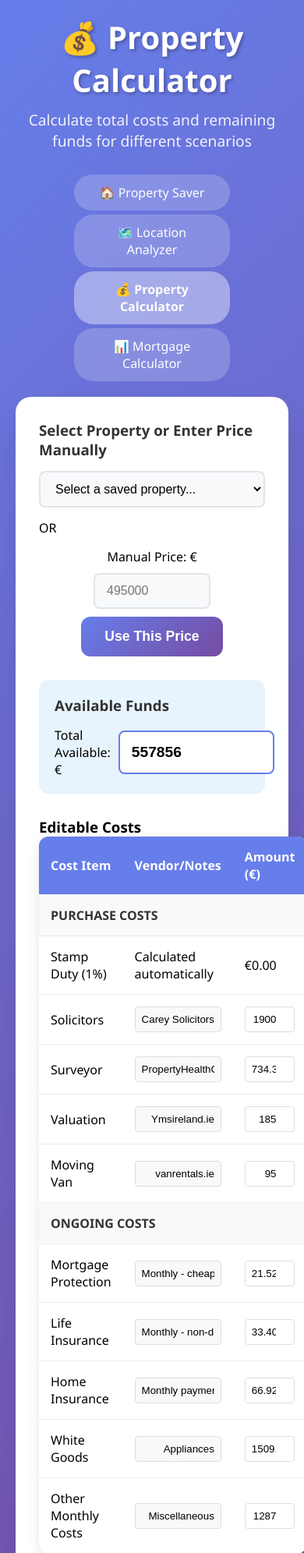
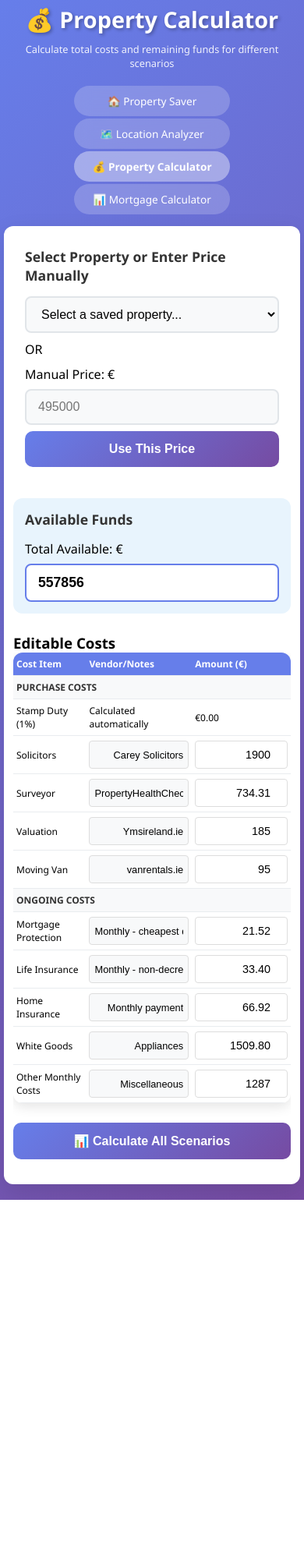
Before and after one commit to Leniston/Poeperty_saver, a PHP site: page /calculator.php in a window 390 px wide. Shown: the top 1992 px of the page at 78% size. After the commit the page ends 1539 px from the top, so only its background shows below. Run offline with PHP 8.4, Linux system fonts and the light colour scheme; data that the repository does not hold is empty.

Commit message:
mobile friendly updates

```diff
--- a/calculator.php
+++ b/calculator.php
@@ -1,19 +1,20 @@
 <?php include 'header.php'; ?>
 
-    <!-- Page-specific styles for calculator -->
+    <!-- Page-specific mobile-friendly styles for calculator -->
     <style>
         .property-selector {
-            margin-bottom: 30px;
+            margin-bottom: 25px;
         }
 
         .property-selector h3 {
             margin-bottom: 15px;
             color: #333;
+            font-size: 1.1rem;
         }
 
         .property-dropdown {
             display: flex;
-            gap: 15px;
+            gap: 12px;
             align-items: center;
             flex-wrap: wrap;
         }
@@ -25,12 +26,14 @@
             font-size: 1rem;
             background: #f8f9fa;
             min-width: 200px;
+            min-height: 44px;
         }
 
         .manual-input {
             display: flex;
-            gap: 10px;
+            gap: 8px;
             align-items: center;
+            flex-wrap: wrap;
         }
 
         .manual-input input {
@@ -39,50 +42,55 @@
             border-radius: 8px;
             font-size: 1rem;
             background: #f8f9fa;
-            width: 150px;
+            width: 140px;
+            min-height: 44px;
         }
 
         .funds-section {
             background: #e8f4fd;
             padding: 20px;
             border-radius: 12px;
-            margin-bottom: 30px;
+            margin-bottom: 25px;
         }
 
         .funds-section h3 {
             margin-bottom: 15px;
             color: #333;
+            font-size: 1.1rem;
         }
 
         .funds-input {
             display: flex;
             align-items: center;
             gap: 10px;
+            flex-wrap: wrap;
         }
 
         .funds-input input {
-            padding: 15px;
+            padding: 12px 15px;
             border: 2px solid #667eea;
             border-radius: 8px;
-            font-size: 1.2rem;
+            font-size: 1.1rem;
             font-weight: bold;
-            width: 200px;
+            width: 180px;
             background: white;
+            min-height: 44px;
         }
 
         .costs-table {
             width: 100%;
             border-collapse: collapse;
-            margin-bottom: 30px;
+            margin-bottom: 25px;
             background: white;
             border-radius: 12px;
             overflow: hidden;
             box-shadow: 0 5px 15px rgba(0,0,0,0.1);
+            font-size: 0.9rem;
         }
 
         .costs-table th,
         .costs-table td {
-            padding: 15px;
+            padding: 12px 8px;
             text-align: left;
             border-bottom: 1px solid #e9ecef;
         }
@@ -91,14 +99,17 @@
             background: #667eea;
             color: white;
             font-weight: 600;
+            font-size: 0.85rem;
         }
 
         .costs-table input {
             border: 1px solid #ddd;
-            padding: 8px;
+            padding: 8px 6px;
             border-radius: 4px;
             width: 100%;
             text-align: right;
+            font-size: 0.9rem;
+            min-height: 36px;
         }
 
         .category-header {
@@ -202,27 +216,108 @@
         }
 
         .remaining-amount {
-            font-size: 2rem;
+            font-size: 1.5rem;
             font-weight: bold;
             margin-bottom: 5px;
         }
 
         .remaining-label {
             opacity: 0.9;
+            font-size: 0.9rem;
         }
 
+        /* Mobile optimizations */
         @media (max-width: 768px) {
-            .scenarios-grid {
-                grid-template-columns: 1fr;
-            }
-
             .property-dropdown {
                 flex-direction: column;
                 align-items: stretch;
+                gap: 10px;
+            }
+
+            .property-dropdown select {
+                min-width: auto;
+                width: 100%;
             }
 
             .manual-input {
                 flex-direction: column;
+                align-items: stretch;
+                gap: 8px;
+            }
+
+            .manual-input input {
+                width: 100%;
+            }
+
+            .funds-input {
+                flex-direction: column;
+                align-items: stretch;
+                gap: 8px;
+            }
+
+            .funds-input input {
+                width: 100%;
+            }
+
+            .scenarios-grid {
+                grid-template-columns: 1fr;
+                gap: 15px;
+            }
+
+            .scenario-card {
+                padding: 15px;
+            }
+
+            .scenario-title {
+                font-size: 1.2rem;
+            }
+
+            .costs-table {
+                font-size: 0.8rem;
+            }
+
+            .costs-table th,
+            .costs-table td {
+                padding: 8px 6px;
+            }
+
+            .costs-table th {
+                font-size: 0.75rem;
+            }
+
+            /* Make table horizontally scrollable on very small screens */
+            .table-container {
+                overflow-x: auto;
+                -webkit-overflow-scrolling: touch;
+            }
+
+            .remaining-amount {
+                font-size: 1.3rem;
+            }
+        }
+
+        @media (max-width: 480px) {
+            .scenario-card {
+                padding: 12px;
+            }
+
+            .cost-item {
+                font-size: 0.85rem;
+                padding: 4px 0;
+            }
+
+            .costs-table {
+                font-size: 0.75rem;
+            }
+
+            .costs-table th,
+            .costs-table td {
+                padding: 6px 4px;
+            }
+
+            .funds-section,
+            .property-selector {
+                padding: 15px;
             }
         }
     </style>
@@ -252,6 +347,7 @@
         </div>
 
         <h3>Editable Costs</h3>
+        <div class="table-container">
             <table class="costs-table">
                 <thead>
                 <tr>
@@ -271,22 +367,22 @@
                 </tr>
                 <tr>
                     <td>Solicitors</td>
-                <td><input type="text" value="Carey Solicitors" readonly style="background: #f8f9fa;"></td>
+                    <td><input type="text" value="Carey Solicitors" readonly style="background: #f8f9fa; font-size: 0.8rem;"></td>
                     <td><input type="number" id="solicitors" value="1900" step="0.01"></td>
                 </tr>
                 <tr>
                     <td>Surveyor</td>
-                <td><input type="text" value="PropertyHealthCheck.ie" readonly style="background: #f8f9fa;"></td>
+                    <td><input type="text" value="PropertyHealthCheck.ie" readonly style="background: #f8f9fa; font-size: 0.8rem;"></td>
                     <td><input type="number" id="surveyor" value="734.31" step="0.01"></td>
                 </tr>
                 <tr>
                     <td>Valuation</td>
-                <td><input type="text" value="Ymsireland.ie" readonly style="background: #f8f9fa;"></td>
+                    <td><input type="text" value="Ymsireland.ie" readonly style="background: #f8f9fa; font-size: 0.8rem;"></td>
                     <td><input type="number" id="valuation" value="185" step="0.01"></td>
                 </tr>
                 <tr>
                     <td>Moving Van</td>
-                <td><input type="text" value="vanrentals.ie" readonly style="background: #f8f9fa;"></td>
+                    <td><input type="text" value="vanrentals.ie" readonly style="background: #f8f9fa; font-size: 0.8rem;"></td>
                     <td><input type="number" id="movingVan" value="95" step="0.01"></td>
                 </tr>
                 <tr class="category-header">
@@ -294,31 +390,32 @@
                 </tr>
                 <tr>
                     <td>Mortgage Protection</td>
-                <td><input type="text" value="Monthly - cheapest quote" readonly style="background: #f8f9fa;"></td>
+                    <td><input type="text" value="Monthly - cheapest quote" readonly style="background: #f8f9fa; font-size: 0.8rem;"></td>
                     <td><input type="number" id="mortgageProtection" value="21.52" step="0.01"></td>
                 </tr>
                 <tr>
                     <td>Life Insurance</td>
-                <td><input type="text" value="Monthly - non-decreasing" readonly style="background: #f8f9fa;"></td>
+                    <td><input type="text" value="Monthly - non-decreasing" readonly style="background: #f8f9fa; font-size: 0.8rem;"></td>
                     <td><input type="number" id="lifeInsurance" value="33.40" step="0.01"></td>
                 </tr>
                 <tr>
                     <td>Home Insurance</td>
-                <td><input type="text" value="Monthly payment" readonly style="background: #f8f9fa;"></td>
+                    <td><input type="text" value="Monthly payment" readonly style="background: #f8f9fa; font-size: 0.8rem;"></td>
                     <td><input type="number" id="homeInsurance" value="66.92" step="0.01"></td>
                 </tr>
                 <tr>
                     <td>White Goods</td>
-                <td><input type="text" value="Appliances" readonly style="background: #f8f9fa;"></td>
+                    <td><input type="text" value="Appliances" readonly style="background: #f8f9fa; font-size: 0.8rem;"></td>
                     <td><input type="number" id="whiteGoods" value="1509.80" step="0.01"></td>
                 </tr>
                 <tr>
                     <td>Other Monthly Costs</td>
-                <td><input type="text" value="Miscellaneous" readonly style="background: #f8f9fa;"></td>
+                    <td><input type="text" value="Miscellaneous" readonly style="background: #f8f9fa; font-size: 0.8rem;"></td>
                     <td><input type="number" id="otherCosts" value="1287" step="0.01"></td>
                 </tr>
                 </tbody>
             </table>
+        </div>
 
         <button class="btn" onclick="calculateAll()" style="margin-bottom: 20px;">📊 Calculate All Scenarios</button>
     </div>
@@ -424,51 +520,39 @@
                 <div class="cost-breakdown">
                     <div class="cost-item">
                         <span class="cost-label">House Price:</span>
-                        <span class="cost-value house-price">€${scenario.housePrice.toLocaleString('en-IE', {minimumFractionDigits: 2})}</span>
+                        <span class="cost-value house-price">€${scenario.housePrice.toLocaleString('en-IE', {minimumFractionDigits: 0})}</span>
                     </div>
                     <div class="cost-item">
                         <span class="cost-label">Stamp Duty (1%):</span>
-                        <span class="cost-value">€${scenario.stampDuty.toLocaleString('en-IE', {minimumFractionDigits: 2})}</span>
+                        <span class="cost-value">€${scenario.stampDuty.toLocaleString('en-IE', {minimumFractionDigits: 0})}</span>
                     </div>
                     <div class="cost-item">
                         <span class="cost-label">Solicitors:</span>
-                        <span class="cost-value">€${scenario.costs.solicitors.toLocaleString('en-IE', {minimumFractionDigits: 2})}</span>
+                        <span class="cost-value">€${scenario.costs.solicitors.toLocaleString('en-IE', {minimumFractionDigits: 0})}</span>
                     </div>
                     <div class="cost-item">
                         <span class="cost-label">Surveyor:</span>
-                        <span class="cost-value">€${scenario.costs.surveyor.toLocaleString('en-IE', {minimumFractionDigits: 2})}</span>
-                    </div>
-                    <div class="cost-item">
-                        <span class="cost-label">Valuation:</span>
-                        <span class="cost-value">€${scenario.costs.valuation.toLocaleString('en-IE', {minimumFractionDigits: 2})}</span>
-                    </div>
-                    <div class="cost-item">
-                        <span class="cost-label">Moving Van:</span>
-                        <span class="cost-value">€${scenario.costs.movingVan.toLocaleString('en-IE', {minimumFractionDigits: 2})}</span>
-                    </div>
-                    <div class="cost-item">
-                        <span class="cost-label">Insurance & Ongoing:</span>
-                        <span class="cost-value">€${(scenario.costs.mortgageProtection + scenario.costs.lifeInsurance + scenario.costs.homeInsurance).toLocaleString('en-IE', {minimumFractionDigits: 2})}</span>
-                    </div>
-                    <div class="cost-item">
-                        <span class="cost-label">White Goods:</span>
-                        <span class="cost-value">€${scenario.costs.whiteGoods.toLocaleString('en-IE', {minimumFractionDigits: 2})}</span>
+                        <span class="cost-value">€${scenario.costs.surveyor.toLocaleString('en-IE', {minimumFractionDigits: 0})}</span>
                     </div>
                     <div class="cost-item">
                         <span class="cost-label">Other Costs:</span>
-                        <span class="cost-value">€${scenario.costs.otherCosts.toLocaleString('en-IE', {minimumFractionDigits: 2})}</span>
+                        <span class="cost-value">€${(scenario.costs.valuation + scenario.costs.movingVan + scenario.costs.whiteGoods + scenario.costs.otherCosts).toLocaleString('en-IE', {minimumFractionDigits: 0})}</span>
+                    </div>
+                    <div class="cost-item">
+                        <span class="cost-label">Insurance:</span>
+                        <span class="cost-value">€${(scenario.costs.mortgageProtection + scenario.costs.lifeInsurance + scenario.costs.homeInsurance).toLocaleString('en-IE', {minimumFractionDigits: 0})}</span>
                     </div>
                 </div>
 
                 <div class="total-cost">
                     <div class="cost-item">
                         <span class="cost-label">TOTAL COST:</span>
-                        <span class="cost-value">€${scenario.totalCost.toLocaleString('en-IE', {minimumFractionDigits: 2})}</span>
+                        <span class="cost-value">€${scenario.totalCost.toLocaleString('en-IE', {minimumFractionDigits: 0})}</span>
                     </div>
                 </div>
 
                 <div class="remaining-money ${scenario.remainingMoney < 0 ? 'negative' : ''}">
-                    <div class="remaining-amount">€${Math.abs(scenario.remainingMoney).toLocaleString('en-IE', {minimumFractionDigits: 2})}</div>
+                    <div class="remaining-amount">€${Math.abs(scenario.remainingMoney).toLocaleString('en-IE', {minimumFractionDigits: 0})}</div>
                     <div class="remaining-label">${scenario.remainingMoney >= 0 ? 'Remaining' : 'Shortfall'}</div>
                 </div>
             </div>
@@ -483,7 +567,7 @@
 
             // Update stamp duty display
             const stampDuty = calculateStampDuty(currentHousePrice);
-            document.getElementById('stampDutyDisplay').textContent = `€${stampDuty.toLocaleString('en-IE', {minimumFractionDigits: 2})}`;
+            document.getElementById('stampDutyDisplay').textContent = `€${stampDuty.toLocaleString('en-IE', {minimumFractionDigits: 0})}`;
 
             // Calculate all scenarios
             const askingScenario = calculateScenario(currentHousePrice, 1, 'asking');
--- a/header.php
+++ b/header.php
@@ -19,6 +19,7 @@ $current_page = basename($_SERVER['PHP_SELF'], '.php');
             case 'index': echo 'Property Saver'; break;
             case 'calculator': echo 'Property Calculator'; break;
             case 'mortgage': echo 'Mortgage Calculator'; break;
+            case 'location_analyzer': echo 'Location Analyzer'; break;
             default: echo 'Property Tools';
         }
         ?></title>
@@ -34,7 +35,7 @@ $current_page = basename($_SERVER['PHP_SELF'], '.php');
             font-family: 'Segoe UI', Tahoma, Geneva, Verdana, sans-serif;
             background: linear-gradient(135deg, #667eea 0%, #764ba2 100%);
             min-height: 100vh;
-            padding: 20px;
+            padding: 10px;
         }
 
         .container {
@@ -45,36 +46,38 @@ $current_page = basename($_SERVER['PHP_SELF'], '.php');
         .header {
             text-align: center;
             color: white;
-            margin-bottom: 30px;
+            margin-bottom: 20px;
         }
 
         .header h1 {
-            font-size: 3rem;
+            font-size: 2.5rem;
             margin-bottom: 10px;
             text-shadow: 2px 2px 4px rgba(0,0,0,0.3);
         }
 
         .header p {
-            font-size: 1.2rem;
+            font-size: 1rem;
             opacity: 0.9;
+            margin: 0 10px;
         }
 
         .navigation {
             text-align: center;
-            margin-bottom: 30px;
+            margin-bottom: 20px;
         }
 
         .nav-link {
             display: inline-block;
             background: rgba(255,255,255,0.2);
             color: white;
-            padding: 12px 24px;
+            padding: 10px 16px;
             text-decoration: none;
-            border-radius: 25px;
-            margin: 0 10px 10px 10px;
+            border-radius: 20px;
+            margin: 5px;
             transition: all 0.3s ease;
             backdrop-filter: blur(10px);
             font-weight: 500;
+            font-size: 0.9rem;
         }
 
         .nav-link:hover {
@@ -90,30 +93,31 @@ $current_page = basename($_SERVER['PHP_SELF'], '.php');
         /* Common styles for all pages */
         .content-section {
             background: white;
-            border-radius: 20px;
-            padding: 30px;
-            margin-bottom: 30px;
-            box-shadow: 0 20px 40px rgba(0,0,0,0.1);
+            border-radius: 15px;
+            padding: 20px;
+            margin-bottom: 20px;
+            box-shadow: 0 10px 30px rgba(0,0,0,0.1);
         }
 
         .btn {
             background: linear-gradient(135deg, #667eea 0%, #764ba2 100%);
             color: white;
             border: none;
-            padding: 15px 30px;
-            border-radius: 12px;
-            font-size: 1.1rem;
+            padding: 12px 24px;
+            border-radius: 10px;
+            font-size: 1rem;
             font-weight: 600;
             cursor: pointer;
             transition: all 0.3s ease;
             display: inline-flex;
             align-items: center;
-            gap: 10px;
+            gap: 8px;
+            min-height: 44px; /* Touch-friendly minimum */
         }
 
         .btn:hover {
             transform: translateY(-2px);
-            box-shadow: 0 10px 20px rgba(102, 126, 234, 0.3);
+            box-shadow: 0 8px 16px rgba(102, 126, 234, 0.3);
         }
 
         .btn:active {
@@ -129,10 +133,11 @@ $current_page = basename($_SERVER['PHP_SELF'], '.php');
         }
 
         .alert {
-            padding: 15px;
-            border-radius: 10px;
-            margin-bottom: 20px;
+            padding: 12px;
+            border-radius: 8px;
+            margin-bottom: 15px;
             display: none;
+            font-size: 0.9rem;
         }
 
         .alert-success {
@@ -153,20 +158,62 @@ $current_page = basename($_SERVER['PHP_SELF'], '.php');
             border: 1px solid #bee5eb;
         }
 
-        /* Responsive navigation */
+        /* Mobile optimizations */
         @media (max-width: 768px) {
+            body {
+                padding: 5px;
+            }
+
             .header h1 {
-                font-size: 2.5rem;
+                font-size: 2rem;
+            }
+
+            .header p {
+                font-size: 0.9rem;
             }
 
             .nav-link {
                 display: block;
-                margin: 5px auto;
+                margin: 3px auto;
                 max-width: 200px;
+                text-align: center;
+                padding: 12px 16px;
             }
 
             .navigation {
-                margin-bottom: 20px;
+                margin-bottom: 15px;
+            }
+
+            .content-section {
+                padding: 15px;
+                border-radius: 12px;
+                margin-bottom: 15px;
+            }
+
+            .btn {
+                width: 100%;
+                justify-content: center;
+                padding: 14px 20px;
+                font-size: 1rem;
+            }
+        }
+
+        @media (max-width: 480px) {
+            .header h1 {
+                font-size: 1.8rem;
+            }
+
+            .header p {
+                font-size: 0.8rem;
+            }
+
+            .nav-link {
+                font-size: 0.85rem;
+                padding: 10px 14px;
+            }
+
+            .content-section {
+                padding: 12px;
             }
         }
     </style>
@@ -180,6 +227,7 @@ $current_page = basename($_SERVER['PHP_SELF'], '.php');
                 case 'index': echo '🏠 Property Saver'; break;
                 case 'calculator': echo '💰 Property Calculator'; break;
                 case 'mortgage': echo '📊 Mortgage Calculator'; break;
+                case 'location_analyzer': echo '🗺️ Location Analyzer'; break;
                 default: echo '🏠 Property Tools';
             }
             ?>
@@ -190,6 +238,7 @@ $current_page = basename($_SERVER['PHP_SELF'], '.php');
                 case 'index': echo 'Keep track of all your property searches in one place'; break;
                 case 'calculator': echo 'Calculate total costs and remaining funds for different scenarios'; break;
                 case 'mortgage': echo 'Calculate monthly payments and total costs for different mortgage scenarios'; break;
+                case 'location_analyzer': echo 'Automatically analyze travel times to your key locations'; break;
                 default: echo 'Your complete property search toolkit';
             }
             ?>
@@ -200,7 +249,7 @@ $current_page = basename($_SERVER['PHP_SELF'], '.php');
         <a href="index.php" class="nav-link <?php echo $current_page === 'index' ? 'active' : ''; ?>">
             🏠 Property Saver
         </a>
-        <a href="location_analyzer.php" class="nav-link">
+        <a href="location_analyzer.php" class="nav-link <?php echo $current_page === 'location_analyzer' ? 'active' : ''; ?>">
             🗺️ Location Analyzer
         </a>
         <a href="calculator.php" class="nav-link <?php echo $current_page === 'calculator' ? 'active' : ''; ?>">
```
Also changed, not shown: other parts of calculator.php (+20 -18 lines), Index.php (+129 -62 lines), location_analyzer.php (+43 -0 lines). Lines whose indentation alone changed are shown as unchanged.
